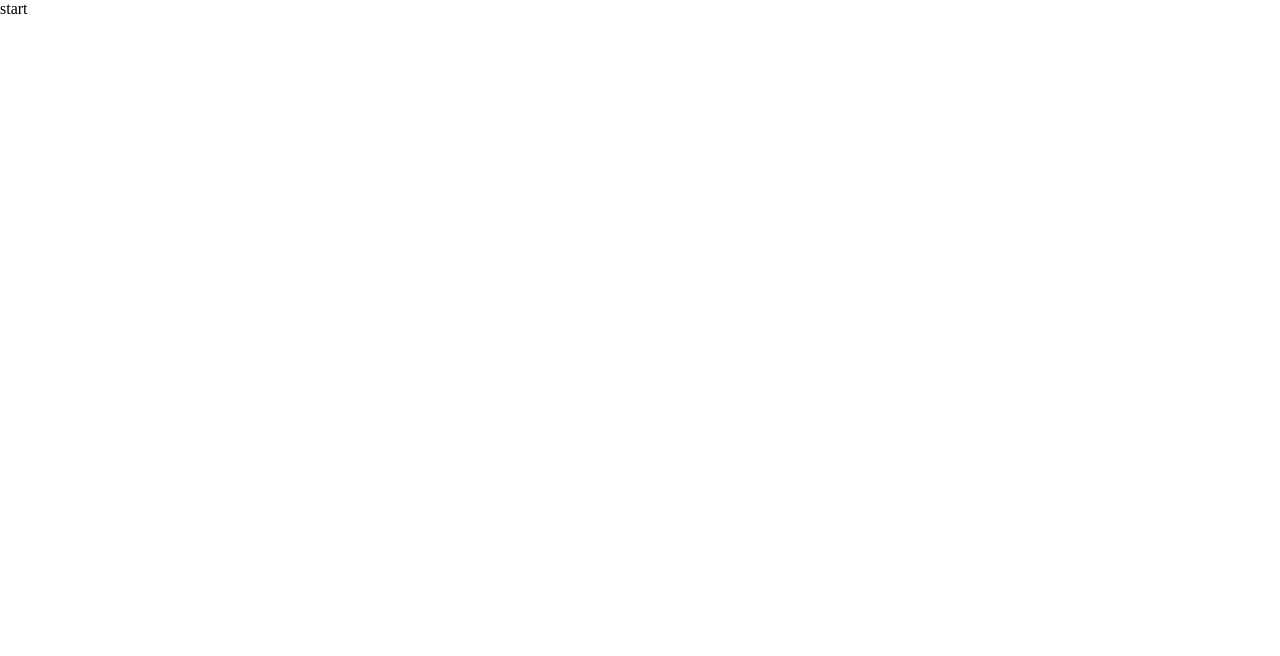
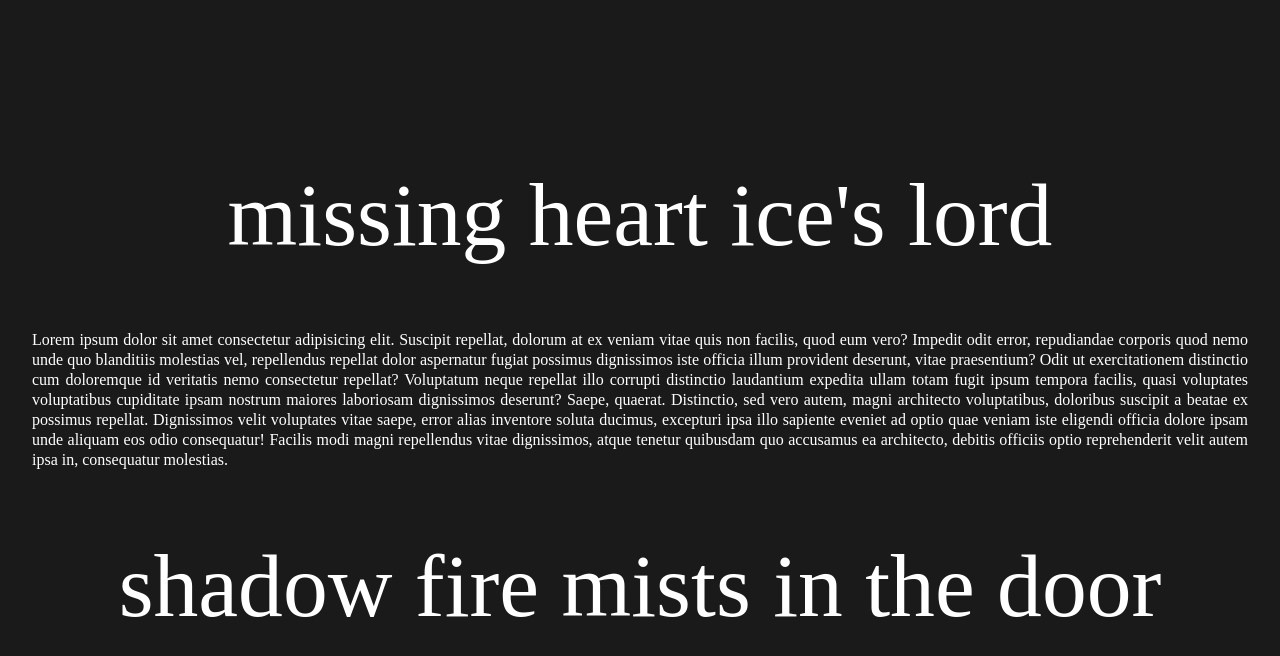
Before and after one commit to freetimezp/usefull-things-174-text, a plain HTML site: page index.html in a window 1280 px wide. Drawn offline with Linux system fonts and the light colour scheme.

Commit message:
02. usefull-things-174-text. UI.

```diff
--- a/assets/css/style.css
+++ b/assets/css/style.css
@@ -9,3 +9,50 @@
 a {
     text-decoration: none;
 }
+
+body {
+    background-color: #1a1a1a;
+    color: #fff;
+}
+
+.container {
+    position: relative;
+    width: 100vw;
+    height: 100vh;
+    padding: 2em;
+    display: flex;
+    flex-direction: column;
+    justify-content: center;
+    align-items: center;
+    gap: 4em;
+    overflow: hidden;
+}
+
+.anime-text {
+    font-size: 16px;
+    font-weight: 400;
+    line-height: 1.25;
+    text-align: justify;
+    -webkit-font-smoothing: antialiased;
+    -moz-osx-font-smoothing: grayscale;
+}
+
+.anime-header {
+    font-size: 7vw;
+    font-weight: 400;
+    text-transform: lowercase;
+}
+
+.word {
+    position: relative;
+    margin-right: 0.75em;
+    margin-bottom: 0.5em;
+    display: inline-block;
+    will-change: transform;
+}
+
+.letter {
+    position: relative;
+    display: inline-block;
+    will-change: transform;
+}
--- a/index.html
+++ b/index.html
@@ -10,7 +10,30 @@
 </head>
 
 <body>
-    start
+    <div class="container">
+        <h1 class="anime-header">Missing Heart Ice's Lord</h1>
+
+        <p class="anime-text">
+            Lorem ipsum dolor sit amet consectetur adipisicing elit. Suscipit repellat,
+            dolorum at ex veniam vitae quis non facilis, quod eum vero? Impedit odit
+            error, repudiandae corporis quod nemo unde quo blanditiis molestias vel,
+            repellendus repellat dolor aspernatur fugiat possimus dignissimos iste
+            officia illum provident deserunt, vitae praesentium? Odit ut exercitationem
+            distinctio cum doloremque id veritatis nemo consectetur repellat? Voluptatum
+            neque repellat illo corrupti distinctio laudantium expedita ullam totam
+            fugit ipsum tempora facilis, quasi voluptates voluptatibus cupiditate ipsam
+            nostrum maiores laboriosam dignissimos deserunt? Saepe, quaerat. Distinctio,
+            sed vero autem, magni architecto voluptatibus, doloribus suscipit a beatae
+            ex possimus repellat. Dignissimos velit voluptates vitae saepe, error alias
+            inventore soluta ducimus, excepturi ipsa illo sapiente eveniet ad optio quae
+            veniam iste eligendi officia dolore ipsam unde aliquam eos odio consequatur!
+            Facilis modi magni repellendus vitae dignissimos, atque tenetur quibusdam quo
+            accusamus ea architecto, debitis officiis optio reprehenderit velit autem
+            ipsa in, consequatur molestias.
+        </p>
+
+        <h1 class="anime-header">Shadow Fire Mists in the Door</h1>
+    </div>
 
     <script src="./assets/js/main.js"></script>
 </body>
```
